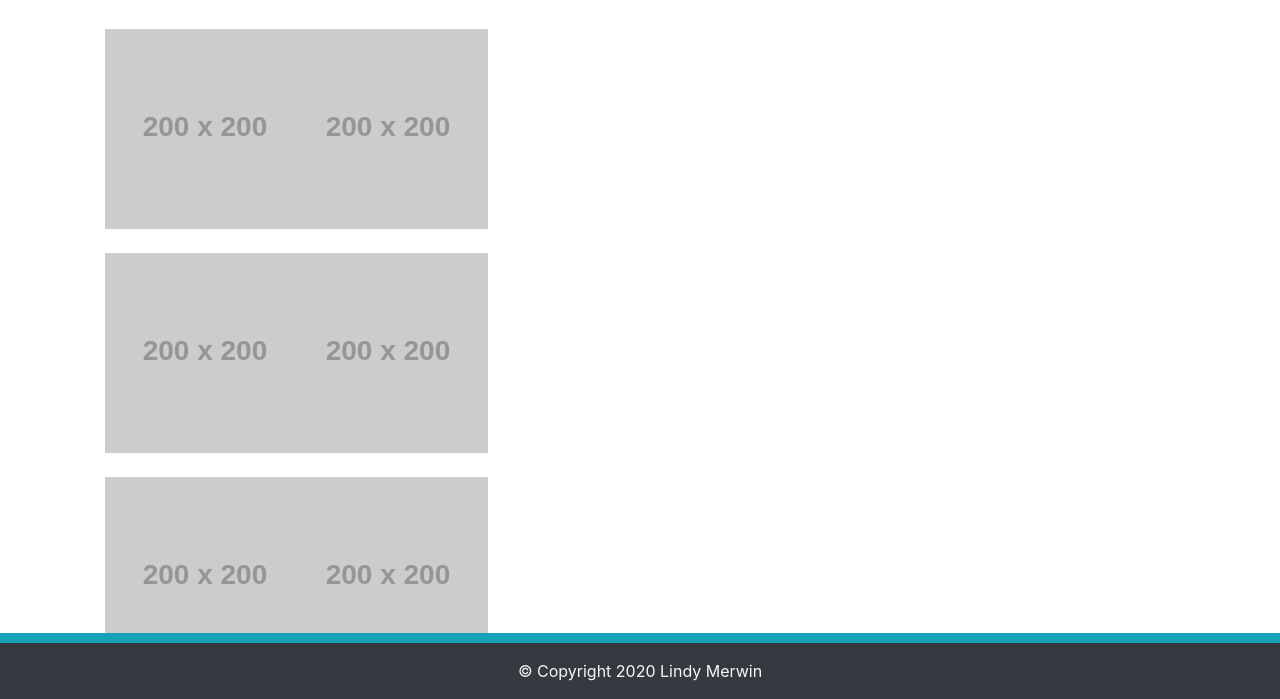
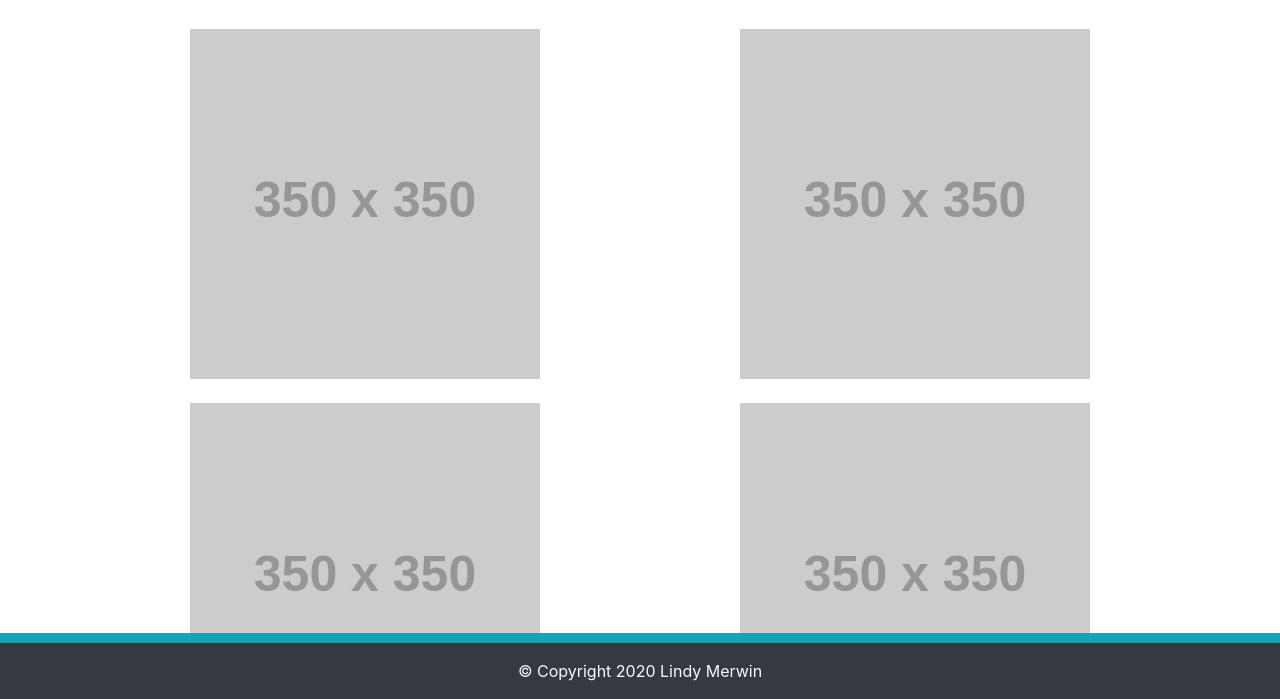
Before and after one commit to lindyem/lindyemportfolio, a plain HTML site: page portfolio.html in a window 1280 px wide. Shown: the part 101-800 px from the top of the page. Drawn offline with nearby package versions, Linux system fonts and the light colour scheme; placeholder pictures from the web are drawn by us.

Commit message:
Implement Grid

```diff
--- a/portfolio.html
+++ b/portfolio.html
@@ -64,29 +64,28 @@
             <h2 class="text-info mt-3">Portfolio</h2>
           </div>
         </div>
-        <div class="row">
-        <div class="col-md-2 mt-4">
-          <img src="https://via.placeholder.com/200" >
+        <div class="row text-center">
+          <div class="col-lg-6 mt-4">
+            <img src="https://via.placeholder.com/350" />
           </div>
-        <div class="col-md-2 mt-4">
-          <img src="https://via.placeholder.com/200" >
+          <div class="col-lg-6 mt-4">
+            <img src="https://via.placeholder.com/350" />
           </div>
         </div>
-          <div class="row">
-        <div class="col-md-2 mt-4">
-          <img src="https://via.placeholder.com/200" >
+        <div class="row text-center">
+          <div class="col-lg-6 mt-4">
+            <img src="https://via.placeholder.com/350" />
           </div>
-        <div class="col-md-2 mt-4">
-          <img src="https://via.placeholder.com/200" >
+          <div class="col-lg-6 mt-4">
+            <img src="https://via.placeholder.com/350" />
           </div>
         </div>
-       <div class="row">
-        <div class="col-md-2 mt-4">
-          <img src="https://via.placeholder.com/200" >
+        <div class="row text-center">
+          <div class="col-lg-6 mt-4">
+            <img src="https://via.placeholder.com/350" />
           </div>
-        <div class="col-md-2 mt-4">
-          <img src="https://via.placeholder.com/200" >
-        </div>
+          <div class="col-lg-6 mt-4">
+            <img src="https://via.placeholder.com/350" />
           </div>
         </div>
       </div>
```
Lines whose indentation alone changed are shown as unchanged.
